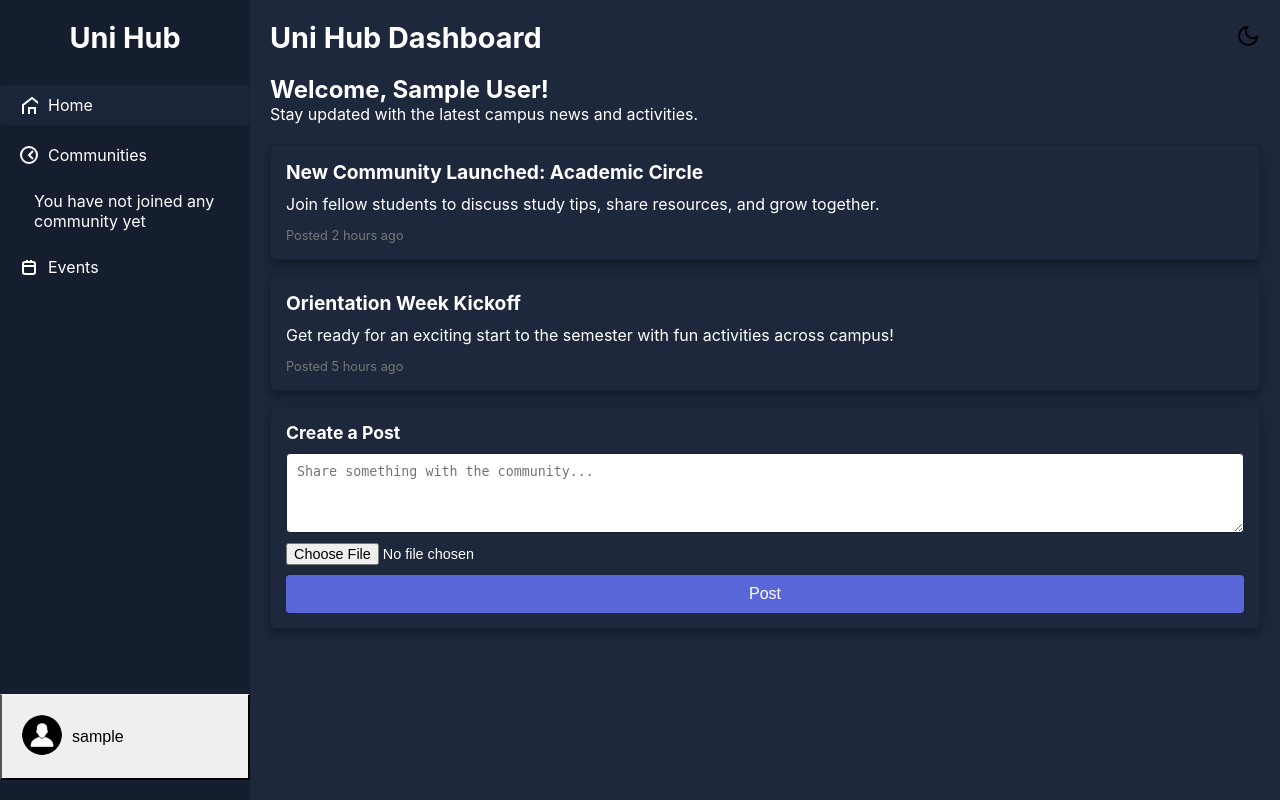
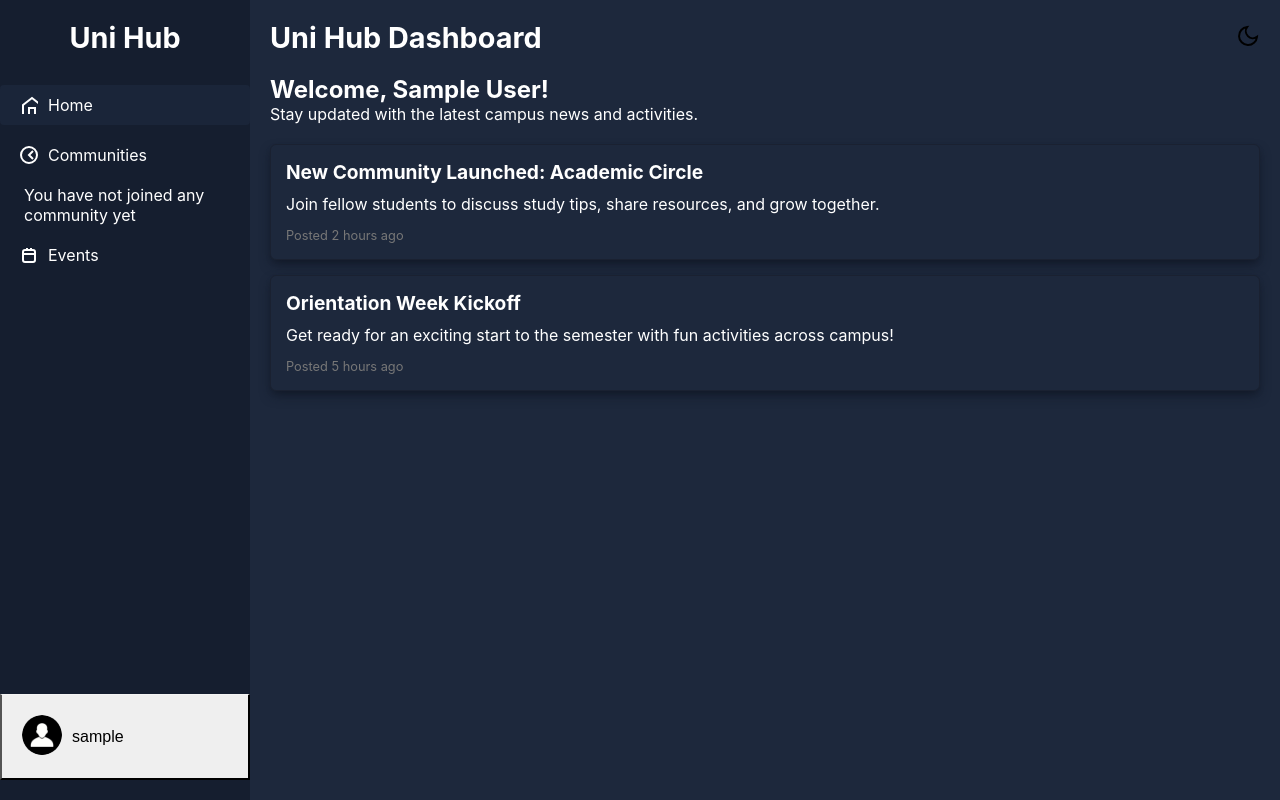
Before and after one commit to BinayamG/DaESD, a Django app: page /myapp/main/ in a window 1280 px wide. Run offline with Django 5.2, Linux system fonts and the light colour scheme; the visitor is signed in with stand-in values (Sample User, id 1); data that the repository does not hold is empty; some libraries are stand-ins or nearby versions.

Commit message:
javascript errors in main fixed

```diff
--- a/myproject/templates/accounts/main.html
+++ b/myproject/templates/accounts/main.html
@@ -43,15 +43,15 @@
         <!-- Sub-list for user's joined communities (always visible) -->
         <ul class="sidebar-sub-list" id="communitiesSubList">
           {% for community in user_communities %}
-            <li class="sidebar-sub-list-item"
+            <li class="sidebar-sub-list-item community-list-item"
                 data-community-id="{{ community.id }}"
                 data-community-name="{{ community.name }}"
                 data-community-description="{{ community.description }}">
-              <a href="#">{{ community.name }}</a>
+              <a href="javascript:void(0);">{{ community.name }}</a>
             </li>
           {% empty %}
-            <li class="sidebar-sub-list-item">
-              <a href="#">You have not joined any community yet</a>
+            <li class="no-communities">
+              You have not joined any community yet
             </li>
           {% endfor %}
         </ul>
@@ -92,7 +92,7 @@
         </button>
       </div>
 
-      <!-- Home Tab: Campus Feed -->
+      <!-- HOME TAB -->
       <div class="tab-content" id="home">
         <h2>Welcome, {{ full_name }}!</h2>
         <p>Stay updated with the latest campus news and activities.</p>
@@ -110,8 +110,9 @@
         </div>
       </div>
 
-      <!-- Communities Tab -->
+      <!-- COMMUNITIES TAB -->
       <div class="tab-content" id="communities" style="display: none;">
+        <!-- All Communities Grid -->
         <div id="communitiesGrid">
           <div class="tab-header">
             <h2>All Communities</h2>
@@ -147,32 +148,31 @@
             {% endif %}
           </div>
         </div>
-      </div>
 
-        <div id="communityDetail" style="display: none;">
+        <!-- Specific Community Detail (hidden by default) -->
+        <div id="communityDetail" style="display: none; flex-direction: column;">
           <div class="community-header">
             <div class="community-title-desc">
               <h2 id="communityName">Community Name</h2>
               <h3 id="communityDescription">Community description will appear here.</h3>
             </div>
-            {% if user == community.created_by %}
-              <!-- If the user is the creator, show "Delete Community" -->
-              <form method="POST" action="{% url 'delete_community' %}" id="deleteCommunityForm">
-                {% csrf_token %}
-                <input type="hidden" name="community_id" id="deleteCommunityId" value="">
-                <button type="submit" class="delete-button">Delete Community</button>
-              </form>
-            {% else %}
-              <!-- If the user is not the creator, show "Leave Community" -->
+            <!-- Dynamic logic in Django template:
+                 If user is the community creator => show "Delete Community"
+                 Otherwise => show "Leave Community"
+                 We'll demonstrate a basic version here:
+            -->
             <form method="POST" action="{% url 'leave_community' %}" id="leaveCommunityForm">
               {% csrf_token %}
               <input type="hidden" name="community_id" id="leaveCommunityId" value="">
               <button type="submit" class="leave-button">Leave Community</button>
             </form>
-            {% endif %}
           </div>
+
+          <!-- Community profile link -->
           <button class="community-profile-btn">View Community Profile</button>
-          <p> Here you can participate in discussions and view community posts.</p>
+          <p>Here you can participate in discussions and view community posts.</p>
+
+          <!-- Scrollable posts container -->
           <div class="community-posts-container">
             <div class="community-posts">
               <div class="post">
@@ -184,8 +184,8 @@
               </div>
             </div>
           </div>
-        </div>
 
+          <!-- Post creation form at bottom -->
           <div class="post-creation">
             <h3>Create a Post</h3>
             <form>
@@ -196,8 +196,9 @@
           </div>
         </div>
       </div>
+      <!-- End Communities Tab -->
 
-      <!-- Events Tab -->
+      <!-- EVENTS TAB -->
       <div class="tab-content" id="events" style="display: none;">
         <div class="tab-header">
           <h2>Campus Events</h2>
@@ -222,7 +223,7 @@
         </div>
       </div>
 
-      <!-- Profile Tab -->
+      <!-- PROFILE TAB -->
       <div class="tab-content" id="profile" style="display: none;">
         <div class="profile-section">
           <h2>Profile Details</h2>
@@ -295,11 +296,12 @@
         </div>
       </div>
       <!-- End Profile Tab -->
+
     </div> <!-- End app-content -->
   </div> <!-- End app-container -->
 
   <script>
-    // ---- Tab Navigation Logic (Top-Level) ----
+    // Tab Navigation
     const topLevelTabs = document.querySelectorAll('.sidebar-list-item[data-tab], .account-info[data-tab]');
     const tabContents = document.querySelectorAll('.tab-content');
 
@@ -308,35 +310,32 @@
         // Hide all tab-content sections
         tabContents.forEach(content => content.style.display = 'none');
 
-        // Remove the active class from all top-level tabs
+        // Remove active class from all top-level tabs
         topLevelTabs.forEach(item => item.classList.remove('active'));
 
-        // Show the correct tab-content section
+        // Show the correct tab-content
         const tabId = this.getAttribute('data-tab');
         if (tabId) {
           const activeTab = document.getElementById(tabId);
           if (activeTab) {
             activeTab.style.display = 'block';
             this.classList.add('active');
-            window.location.hash = tabId; // Update the URL hash
+            window.location.hash = tabId;
           }
         }
       });
     });
 
-    // On page load, check if there's a hash in the URL
+    // On page load, check if there's a hash
     document.addEventListener('DOMContentLoaded', function () {
-      const hash = window.location.hash.substring(1); // Get the hash without the #
+      const hash = window.location.hash.substring(1);
       if (hash) {
-        // Hide all tab-content sections
+        // Hide all tab-content
         tabContents.forEach(content => content.style.display = 'none');
-
-        // Show the tab-content section matching the hash
         const activeTab = document.getElementById(hash);
         if (activeTab) {
           activeTab.style.display = 'block';
-
-          // Mark the corresponding top-level tab as active
+          // Mark the corresponding top-level nav item as active
           topLevelTabs.forEach(item => {
             if (item.getAttribute('data-tab') === hash) {
               item.classList.add('active');
@@ -344,7 +343,7 @@
           });
         }
       } else {
-        // Default to showing the "home" tab if no hash is present
+        // Default to showing "home" if no hash
         const defaultTab = document.getElementById('home');
         if (defaultTab) {
           defaultTab.style.display = 'block';
@@ -353,95 +352,51 @@
       }
     });
 
-    // ---- Clicking "Communities" top-level item shows the All Communities grid
+    // Clicking "Communities" top-level item => show #communitiesGrid, hide #communityDetail
     const communitiesParent = document.getElementById('communitiesParent');
     const communitiesGrid = document.getElementById('communitiesGrid');
     const communityDetail = document.getElementById('communityDetail');
+
     communitiesParent.addEventListener('click', function () {
-      // Ensure the general tab logic works
-      document.querySelectorAll('.tab-content').forEach(content => content.style.display = 'none');
+      // Make sure #communities tab is visible
       document.getElementById('communities').style.display = 'block';
-
-      // Show the grid and hide the detail view
+      // Show the grid, hide detail
       communitiesGrid.style.display = 'block';
       communityDetail.style.display = 'none';
     });
 
-    // ---- Handling specific joined community clicks ----
-    const communitySubItems = document.querySelectorAll('.sidebar-sub-list-item');
+    // For each joined community sub-list item
+    const communitySubItems = document.querySelectorAll('.community-list-item');
     const communityNameEl = document.getElementById('communityName');
     const communityDescEl = document.getElementById('communityDescription');
-
-    // Add event listener for the search button
-    // document.getElementById('searchButton').addEventListener('click', function () {
-    //   const query = document.getElementById('searchBar').value.trim();
-    //   const resultsContainer = document.getElementById('communityResults');
-
-    //   if (query) {
-    //     fetch(`/search-communities/?query=${encodeURIComponent(query)}`)
-    //       .then(response => response.json())
-    //       .then(data => {
-    //         // Clear the current results
-    //         resultsContainer.innerHTML = '';
-
-    //         // Check if there are any communities
-    //         if (data.communities.length > 0) {
-    //           data.communities.forEach(community => {
-    //             // Create a new card for each community
-    //             const card = document.createElement('div');
-    //             card.classList.add('card');
-    //             card.innerHTML = `
-    //               <h3>${community.name}</h3>
-    //               <p>${community.description}</p>
-    //               <span class="card-meta">${community.members_count} members</span>
-    //               <form method="POST" action="/join-community/${community.id}/">
-    //                 <input type="hidden" name="csrfmiddlewaretoken" value="${data.csrf_token}">
-    //                 <button type="submit" class="action-button">Join</button>
-    //               </form>
-    //             `;
-    //             resultsContainer.appendChild(card);
-    //           });
-    //         } else {
-    //           // Show a message if no communities are found
-    //           resultsContainer.innerHTML = '<div class="card"><h3>No communities found</h3></div>';
-    //         }
-    //       })
-    //       .catch(error => {
-    //         console.error('Error fetching search results:', error);
-    //         resultsContainer.innerHTML = '<div class="card"><h3>Error loading results</h3></div>';
-    //       });
-    //   } else {
-    //     // If the search query is empty, show a message
-    //     resultsContainer.innerHTML = '<div class="card"><h3>Please enter a search term</h3></div>';
-    //   }
-    // });
+    const leaveCommunityIdEl = document.getElementById('leaveCommunityId');
 
     communitySubItems.forEach(item => {
       item.addEventListener('click', function (e) {
-        e.preventDefault(); // Prevent default link behavior
-
-        // Switch to the "communities" tab
-        document.querySelectorAll('.tab-content').forEach(content => content.style.display = 'none');
+        e.preventDefault();
+        // If a user has joined communities, clicking on one will open the detail view
+        // Switch to "communities" tab
+        tabContents.forEach(content => content.style.display = 'none');
         document.getElementById('communities').style.display = 'block';
 
         // Hide the grid, show the detail
         communitiesGrid.style.display = 'none';
         communityDetail.style.display = 'flex';
 
-        // Dynamically update the community details
-        const communityName = this.dataset.communityName;
-        const communityDescription = this.dataset.communityDescription;
-        const communityId = this.dataset.communityId;
-
-        communityNameEl.textContent = communityName;
-        communityDescEl.textContent = communityDescription;
-
-        // Set the community ID in the hidden input field
-        document.getElementById('leaveCommunityId').value = communityId;
+        // Dynamically set the community info
+        const commId = this.dataset.communityId;
+        const commName = this.dataset.communityName;
+        const commDesc = this.dataset.communityDescription;
+        communityNameEl.textContent = commName;
+        communityDescEl.textContent = commDesc;
+        leaveCommunityIdEl.value = commId;
       });
     });
 
-    // ---- Toggle Password Visibility ----
+    // If the user has NOT joined any communities, there's a "no-communities" <li>
+    // which is NOT clickable.
+
+    // Toggle Password Visibility
     function togglePassword(inputId, imgId) {
       const input = document.getElementById(inputId);
       const img = document.getElementById(imgId);
@@ -455,7 +410,7 @@
     }
     window.togglePassword = togglePassword;
 
-    // ---- Theme Switcher for Dark/Light Mode ----
+    // Theme Switcher
     const modeSwitch = document.querySelector('.mode-switch');
     modeSwitch.addEventListener('click', function() {
       document.documentElement.classList.toggle('light');
```
Lines whose indentation alone changed are shown as unchanged.
